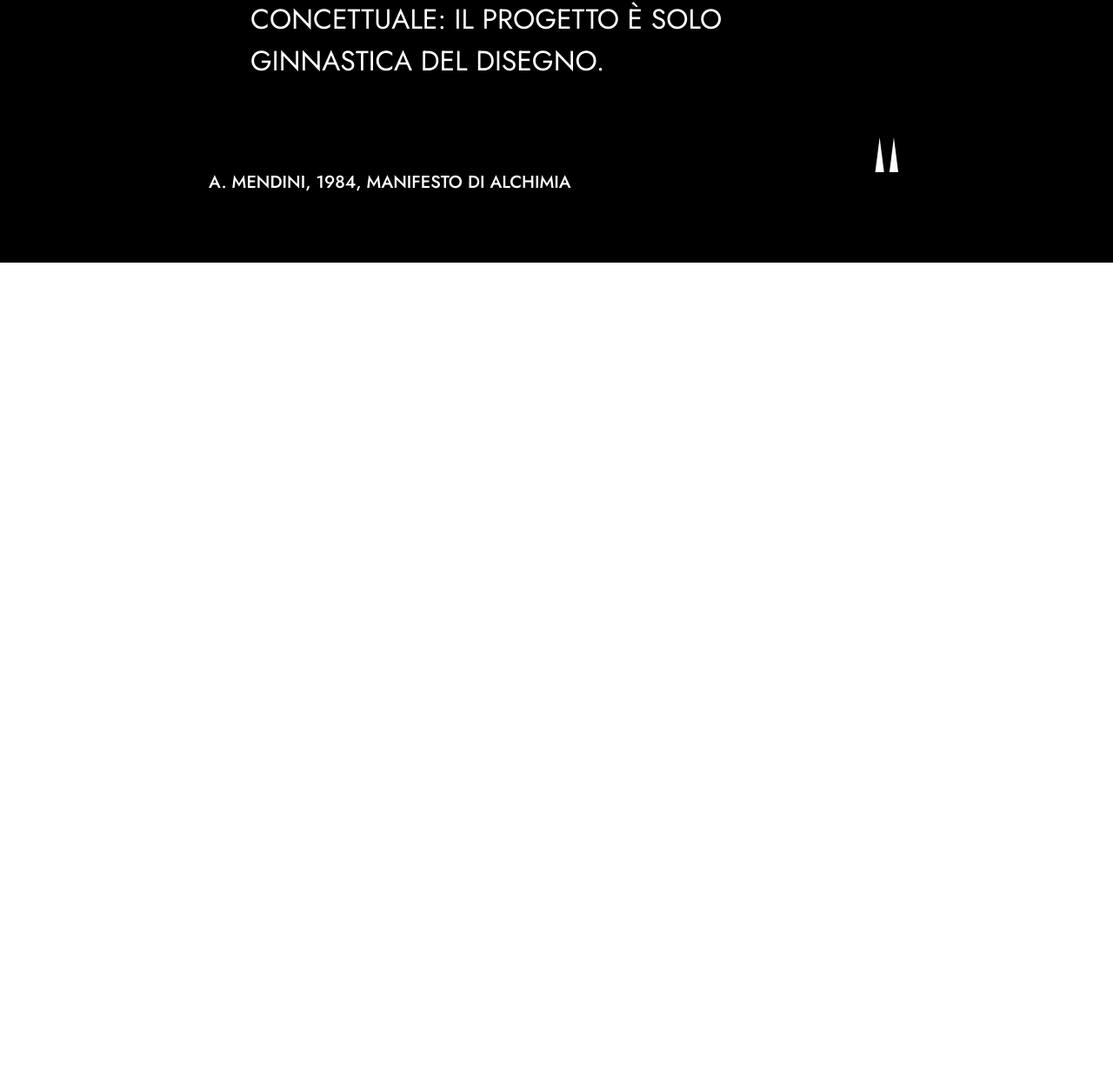
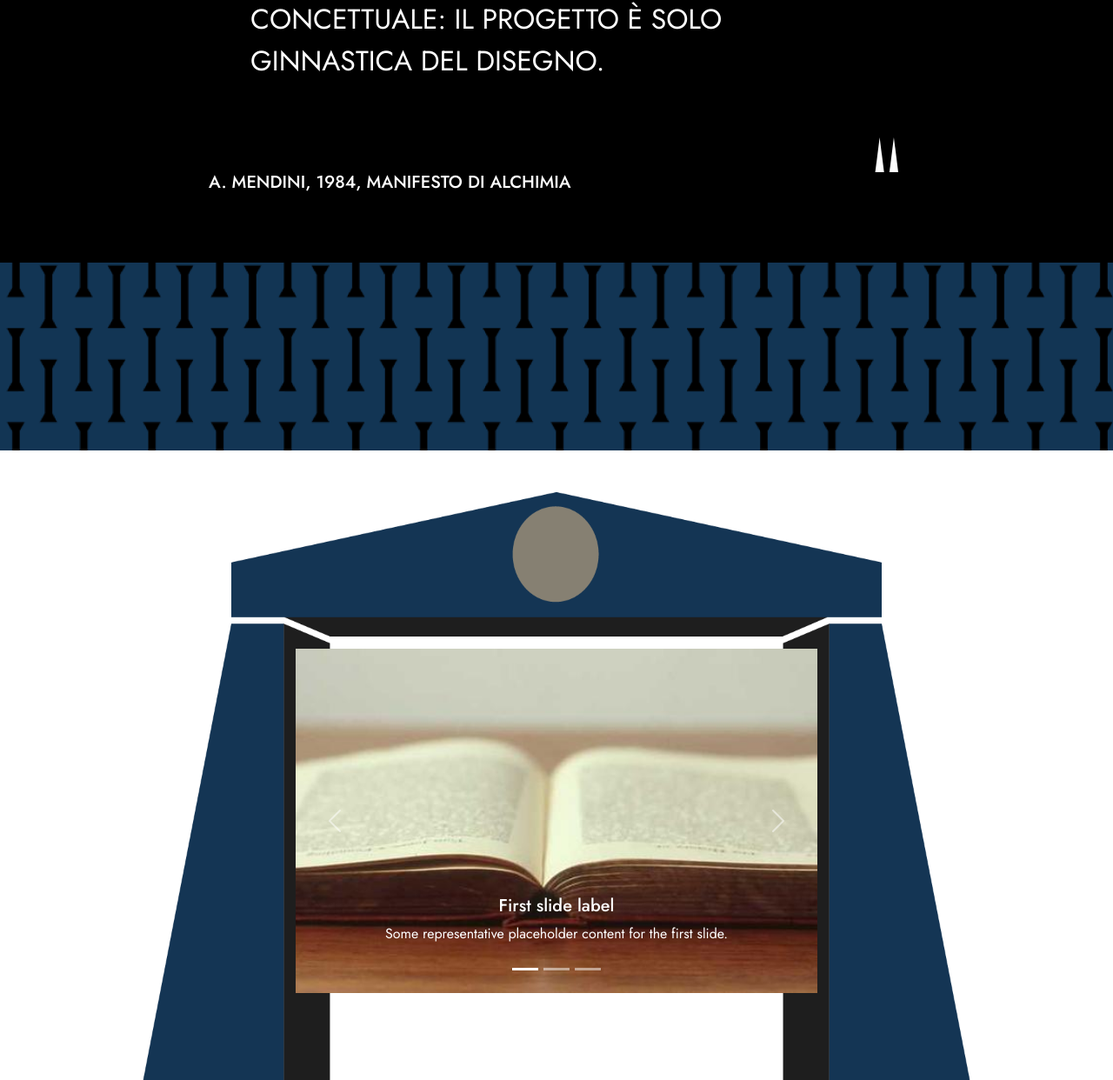
Before and after one commit to Fede-Ott/PRACTICA01_maquetacion, a plain HTML site: page index.html in a window 1280 px wide. Shown: the part 1358-2600 px from the top of the page at 87% size. Before the commit the page ends 1660 px from the top, so only its background shows below. Drawn offline with nearby package versions, Linux system fonts and the light colour scheme.

Commit message:
carousel_artists_pattern_and_quote
Added the artist carousel, the separator patter and another quote, like the first one

```diff
--- a/css/style.css
+++ b/css/style.css
@@ -24,3 +24,22 @@ body {
   .quote-content p {
     font-size: 1em;
   }
+
+
+/* Carousel and overlay elements */
+.pattern {
+    width: 100%;
+  }
+
+  .artist-carousel {
+    width: 600px;
+    height: 300px;
+    margin-bottom: 20rem;
+  }
+
+  .overlay-images {
+    position: absolute;
+    height: 100vh;
+    display: flex;
+    pointer-events: none;
+  }
--- a/index.html
+++ b/index.html
@@ -70,5 +70,114 @@
             <h5 class="text-white text-uppercase align-self-start">A. Mendini, 1984, Manifesto di Alchimia</h5>
           </div>
         </section>
+
+         <!-- Pattern Divider -->
+      <img src="assets/images/pattern1.png" alt="Pattern 1" class="pattern" />
+      <!-- Designer Section with Carousel -->
+      <section
+        class="vh-100 mt-5 position-relative d-flex flex-column justify-content-end align-items-center mobile-temple"
+      >
+        <img
+          src="assets/images/arco-alchimia.webp"
+          class="position-absolute w-100 h-100 d-none d-md-block arco-alchimia"
+          style="bottom: 0"
+        />
+        <h2 class="text-white text-uppercase d-md-none text-end w-100" style="margin-right: 5rem">Designer</h2>
+        <div class="artist-carousel">
+          <div id="carouselExampleCaptions" class="carousel slide">
+            <div class="carousel-indicators">
+              <button
+                type="button"
+                data-bs-target="#carouselExampleCaptions"
+                data-bs-slide-to="0"
+                class="active"
+                aria-current="true"
+                aria-label="Slide 1"
+              ></button>
+              <button
+                type="button"
+                data-bs-target="#carouselExampleCaptions"
+                data-bs-slide-to="1"
+                aria-label="Slide 2"
+              ></button>
+              <button
+                type="button"
+                data-bs-target="#carouselExampleCaptions"
+                data-bs-slide-to="2"
+                aria-label="Slide 3"
+              ></button>
+            </div>
+            <div class="carousel-inner">
+              <div class="carousel-item active">
+                <img src="assets/images/164-536x354.jpg" class="d-block w-100" alt="..." />
+                <div class="carousel-caption d-none d-md-block">
+                  <h5>First slide label</h5>
+                  <p>Some representative placeholder content for the first slide.</p>
+                </div>
+              </div>
+              <div class="carousel-item">
+                <img src="assets/images/21-536x354.jpg" class="d-block w-100" alt="..." />
+                <div class="carousel-caption d-none d-md-block">
+                  <h5>Second slide label</h5>
+                  <p>Some representative placeholder content for the second slide.</p>
+                </div>
+              </div>
+              <div class="carousel-item">
+                <img src="assets/images/467-536x354.jpg" class="d-block w-100" alt="..." />
+                <div class="carousel-caption d-none d-md-block">
+                  <h5>Third slide label</h5>
+                  <p>Some representative placeholder content for the third slide.</p>
+                </div>
+              </div>
+            </div>
+            <button
+              class="carousel-control-prev"
+              type="button"
+              data-bs-target="#carouselExampleCaptions"
+              data-bs-slide="prev"
+            >
+              <span class="carousel-control-prev-icon" aria-hidden="true"></span>
+              <span class="visually-hidden">Previous</span>
+            </button>
+            <button
+              class="carousel-control-next"
+              type="button"
+              data-bs-target="#carouselExampleCaptions"
+              data-bs-slide="next"
+            >
+              <span class="carousel-control-next-icon" aria-hidden="true"></span>
+              <span class="visually-hidden">Next</span>
+            </button>
+          </div>
+        </div>
+      </section>
+      <!-- Pattern Divider -->
+      <img src="assets/images/pattern2.png" alt="Pattern 2" class="pattern" />
+      <!-- Second Quote Section -->
+      <section class="d-flex flex-column align-items-center justify-content-center vh-100 bg-black">
+        <!-- Quote Content -->
+        <div class="quote-content d-flex flex-column">
+          <img src="assets/icons/open-mark.svg" alt="Open Mark" width="40px" height="40px" />
+          <div class="d-flex flex-column p-5">
+            <p class="text-uppercase text-white">
+              Nel &#39;76 nasce Alchimia, soprattutto come nome. Nasce la parola alchimia in contraddizione con la
+              parola chimica, che &#232; una parola molto pi&#249; razionale, matematica, precisa funzionalista. Invece
+              la parola alchimia &#232; esattamente l&#39;opposto, &#232; quella che contiene la magia, l&#39;insolito,
+              il paradossale.
+            </p>
+          </div>
+
+
+
+        <!-- Bootstrap Dependencies -->
+        <script defer src="https://cdn.jsdelivr.net/npm/@popperjs/core@2.11.8/dist/umd/popper.min.js"
+            integrity="sha384-I7E8VVD/ismYTF4hNIPjVp/Zjvgyol6VFvRkX/vR+Vc4jQkC+hVqc2pM8ODewa9r"
+            crossorigin="anonymous"></script>
+        <script defer src="https://cdn.jsdelivr.net/npm/bootstrap@5.3.3/dist/js/bootstrap.min.js"
+            integrity="sha384-0pUGZvbkm6XF6gxjEnlmuGrJXVbNuzT9qBBavbLwCsOGabYfZo0T0to5eqruptLy"
+            crossorigin="anonymous"></script>
+
+          <!-- Custom Scripts -->
+            <script defer src="js/script.js"></script>
 </body>
 </html>
```
